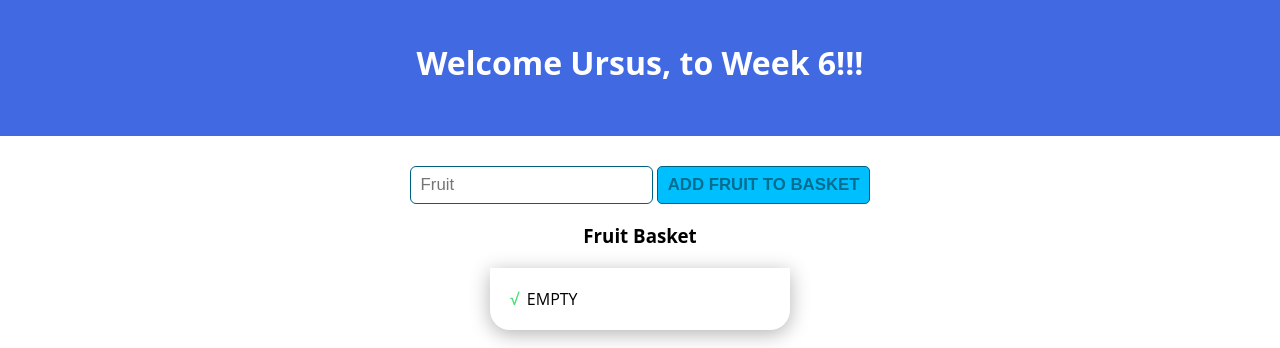
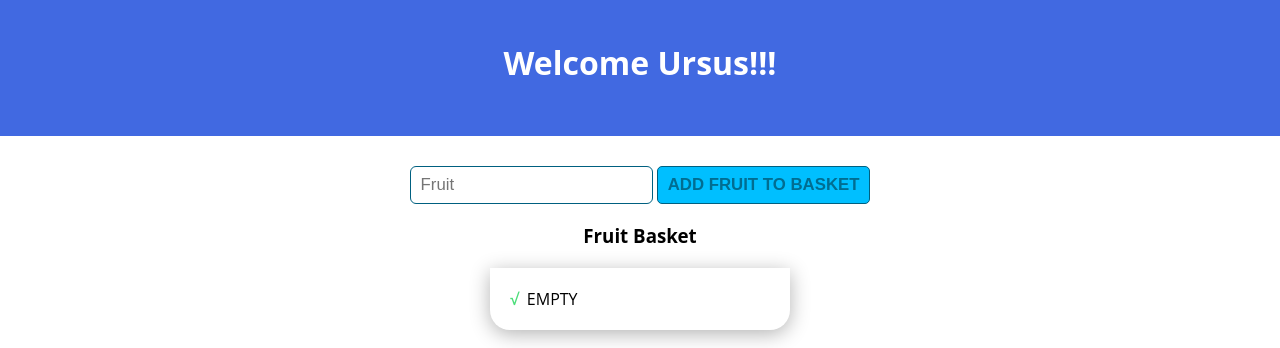
Before and after one commit to cyberryder2010/ursus-week6-lecture, a plain HTML site: page index.html in a window 1280 px wide. Shown: the top 348 px of the page. Drawn offline with Linux system fonts and the light colour scheme.

Commit message:
updating documentation to reflect the lesson content

```diff
--- a/index.html
+++ b/index.html
@@ -9,7 +9,7 @@
   </head>
   <body>
     <header class="appTopper">
-      <h1>Welcome Ursus, to Week 6!!!</h1>
+      <h1>Welcome Ursus!!!</h1>
     </header>
 
     <div class="container utl_alnCenter">
```
Also changed, not shown: 1 other file.
